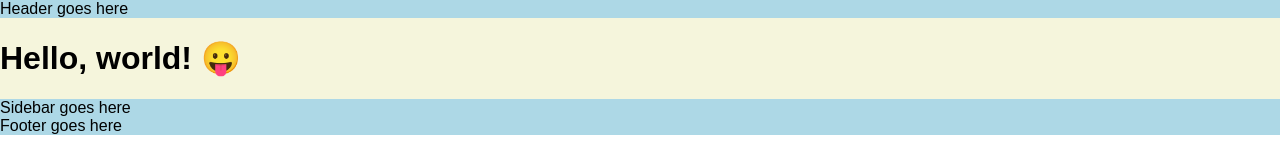
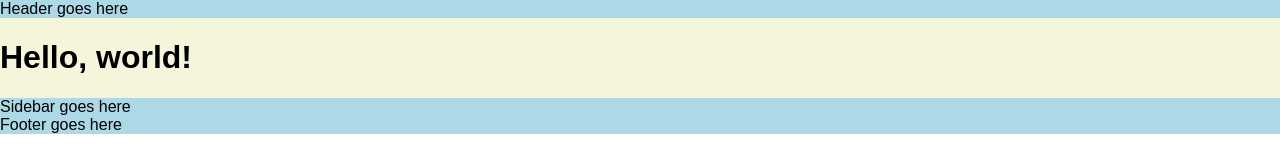
Before and after one commit to civic-tech-lab/commonplace-frontend, a React (Create React App) app: page / in a window 1280 px wide. Shown: the top 160 px of the page. Built offline with nearby package versions, Linux system fonts and the light colour scheme.

Commit message:
Removed emoji for test commit + deployment

```diff
--- a/src/components/Main/Main.js
+++ b/src/components/Main/Main.js
@@ -8,7 +8,7 @@ class Main extends Component {
     return (
       <div className="Main">
         <Header />
-          <h1>Hello, world! 😛</h1>
+          <h1>Hello, world!</h1>
         <Sidebar />
         <Footer />
       </div>
```
